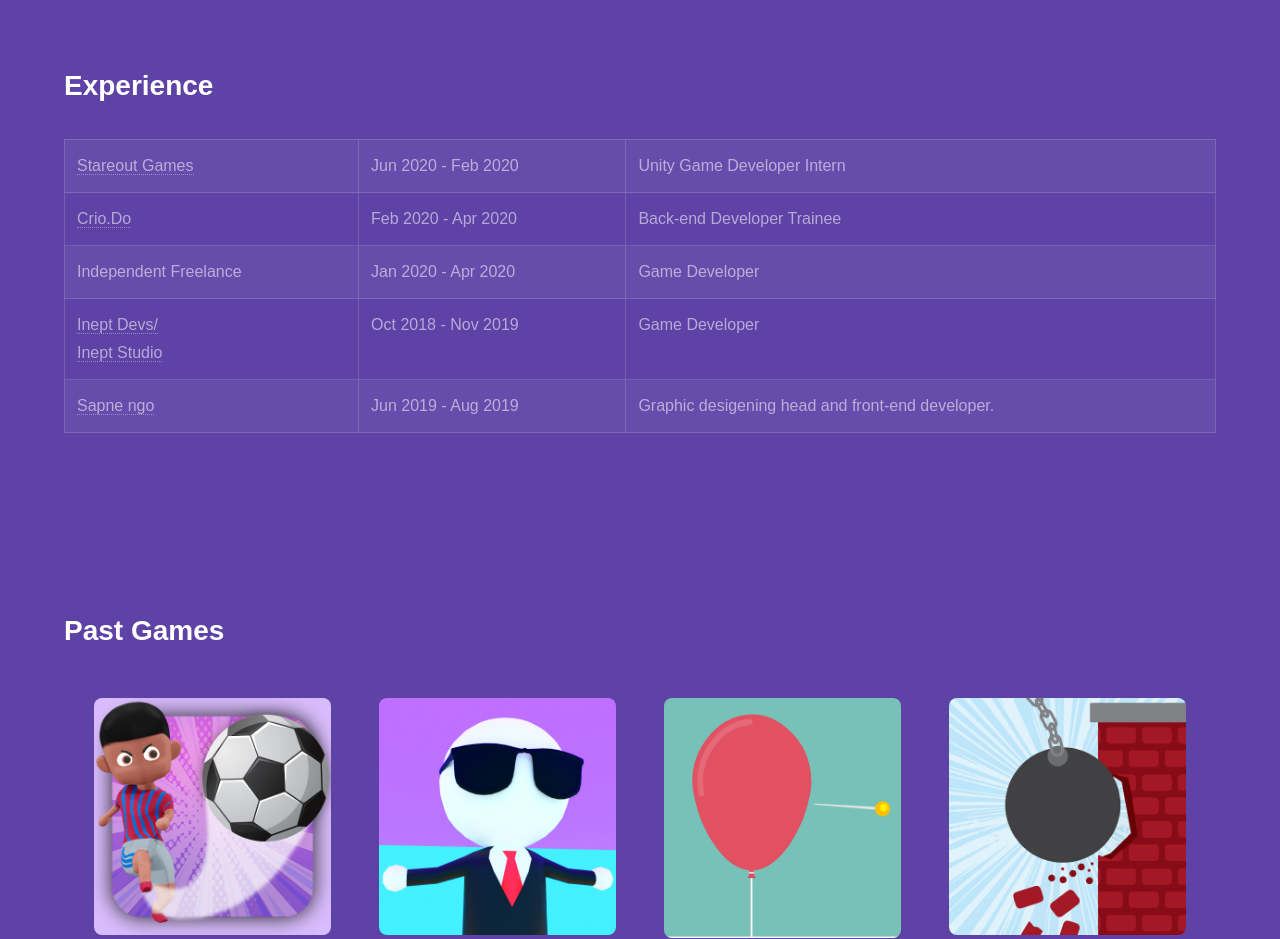
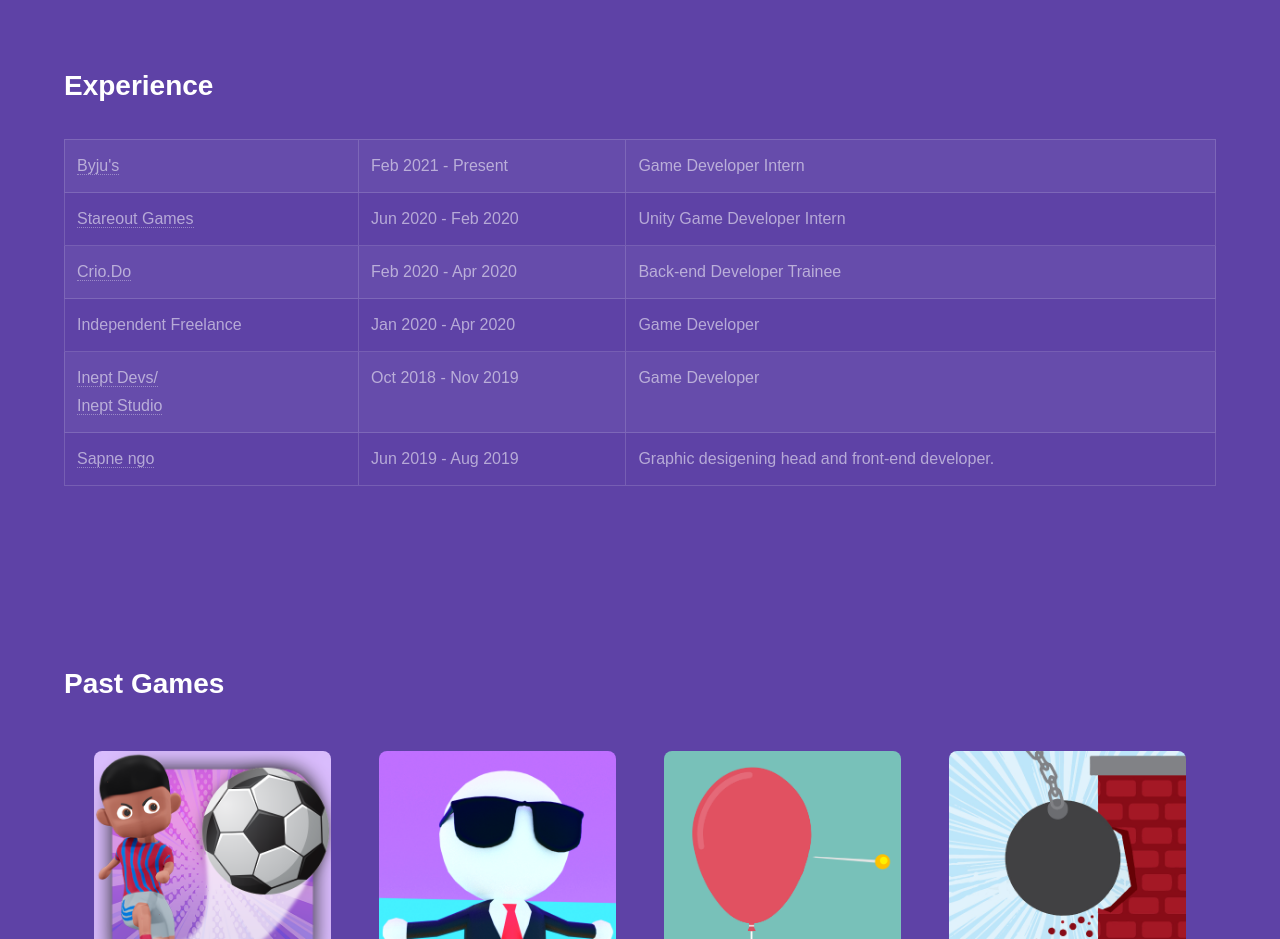
Before and after one commit to jatinkeswani03/jatinkeswani03.github.io, a plain HTML site: page index.html in a window 1280 px wide. Shown: the part 1640-2579 px from the top of the page. Drawn offline with nearby package versions, Linux system fonts and the light colour scheme.

Commit message:
Update index.html

```diff
--- a/index.html
+++ b/index.html
@@ -159,6 +159,12 @@
 						<div class="mytable-wrapper">
 							<table class="alt">
 								<tbody>
+									<tr>
+										<td><a href="https://byjus.com/" target="_blank">Byju's</a></td>
+										<td>Feb 2021 - Present</td>
+										<td>Game Developer Intern
+										</td>
+									</tr>
 									<tr>
 										<td><a href="https://www.stareoutgames.in/" target="_blank">Stareout Games</a></td>
 										<td>Jun 2020 - Feb 2020</td>
```
